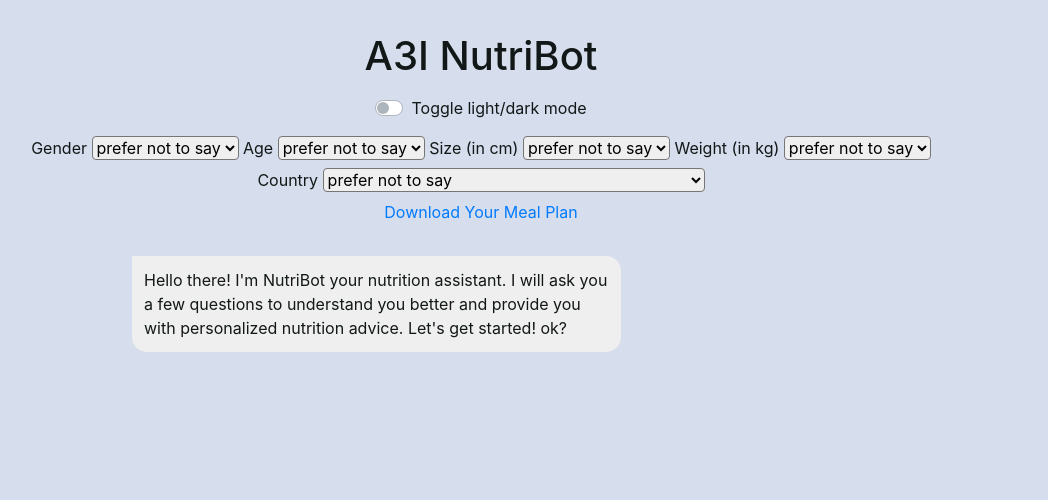
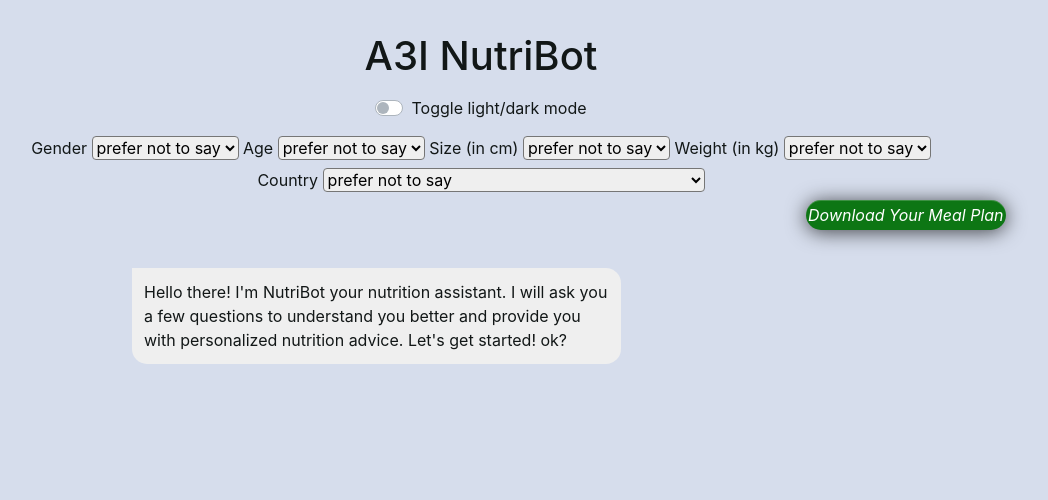
Before and after one commit to A3I-DataScience/NutriBot, a Flask app: page / in a window 1280 px wide. Shown: the top 500 px of the page, without its empty margins (159-1207 px from the left). Run offline with Flask 3, Linux system fonts and the light colour scheme; some libraries are stand-ins or nearby versions.

Commit message:
download button and calories addition

```diff
--- a/static/style.css
+++ b/static/style.css
@@ -257,3 +257,116 @@ body {
 #country-options:hover {
   background-color: #e9e9e9;
 }
+
+.trigger {
+	position: relative;
+  top: 5%;
+  left: 95%;
+	background: #0d7614;
+	display: inline-block;
+	width: 200px;
+	height: 30px;
+	border-radius: 50em;
+	box-shadow: 0 2px 20px rgba(0,0,0,0.7), inset 0 1px 0 rgba(255,255,255,0.2);
+	color: #fff;
+}
+
+.trigger span, em, i {
+	position: absolute;
+	width: 100%;
+	height: 100%;
+	left: 0;
+	/*background: yellow;
+	opacity: .5;*/
+}
+
+.trigger em, i {
+	transition: top 0.3s;
+}
+
+.trigger span {
+	/*
+	uncomment this to see where actually the
+	Download and SVG located on initial state
+	and on hover
+	*/
+	overflow: hidden;
+}
+
+.trigger em {
+	line-height: 30px; /*make the button text vertically center of the button*/
+	top: 0;
+}
+
+.trigger i {
+	top: 100%; /*moving out the SVG to the bottom on page loads*/
+  /*padding-top:2px;*/
+}
+
+.trigger i::before {
+  content: "\f019";
+  font-family: FontAwesome;
+  font-size: 1.5rem;
+  color : #fff;
+}
+
+.trigger:hover em {
+	top: -100%; /* move the Download text to the top*/
+}
+
+.trigger:hover i {
+	top: 0;
+}
+
+/*Tooltip*/
+.trigger::before,
+.trigger::after {
+	position: absolute;
+	opacity: 0; /*hide on page load*/
+	visibility: hidden; /*to stop interaction when user hover on top of the button*/
+	transition: all 0.3s;
+}
+
+.trigger::before {
+	content: "Meal Plan";
+	width: 140px;
+	height: 20px;
+	line-height: 20px; /*to make the text vertically center*/
+	background: #152216;
+	border-radius: 0.25em;
+	bottom: 50px;
+  color: #fff;
+	left: calc(50% - 70px); /*take the left size of the box and pull it left by 70px (half of the box's width) referencing .trigger element as the base*/
+}
+
+/*the triangle below the `File size` box*/
+.trigger::after {
+	content: "";
+	width: 0;
+	height: 0;
+	border: 10px solid transparent;
+	/*
+	each border side is 10px width
+	this makes the square 20px width in total
+	left to center = 10px
+	center to right = 10px
+	*/
+	border-top-color: #0d7614;
+	left: calc(50% - 10px); /*take the left size of the box and pull it left by 10px (half of the box's width) referencing .trigger element as the base*/
+	/*bottom: 70px;*/
+}
+
+.trigger:hover::before,
+.trigger:hover::after {
+	opacity: 1;
+	visibility: visible;
+}
+
+/*pull down effect for the `File size` box when we hover the button*/
+.trigger:hover::before {
+	bottom: 40px;
+}
+
+.trigger:hover::after {
+	bottom: 20px;
+}
--- a/templates/index.html
+++ b/templates/index.html
@@ -683,7 +683,13 @@
 
                     </select>
                     <p>
-                      <a href="{{url_for('download')}}">Download Your Meal Plan</a>
+                      <a class="trigger" href="{{url_for('download')}}">
+                        <span>
+                            <em>Download Your Meal Plan</em>
+                            <i aria-hidden="true"></i>
+                          </span>
+
+                    </a>
                   </p>
                   <script src="https://cdn.jsdelivr.net/npm/bootstrap@5.0.2/dist/js/bootstrap.bundle.min.js" integrity="sha384-MrcW6ZMFYlzcLA8Nl+NtUVF0sA7MsXsP1UyJoMp4YLEuNSfAP+JcXn/tWtIaxVXM" crossorigin="anonymous"></script>
                   </div>
--- a/worker.py
+++ b/worker.py
@@ -184,6 +184,8 @@ def process_document(documents, user_informations):
         + "if someone doesn't answer one of your question, you will re-ask it up to 3 times."
         + "then you will ask them if they have particular allergies, intolerences or food preferences."
         + "After that you will produce a 1 week meal plan in a csv format that is optimised for the user health and "
+        + "the 1 week meal plan should contain the calories of each meal along with amount of nutrients"
+        + "also suggest some exercises to go with the meal plan"
         + "also optimised to maximise the consumption of locally produced food and of seasonal products."
         + "You will then ask the user if their is something you should correct in this plan."
         + "If necessary you will correct this plan and re-submit it to the user."
```
Also changed, not shown: Meal-Plan_2024-11-13 14:34:54.537194.csv (added, +30 -0 lines), Meal-Plan_2024-11-13 16:12:20.291339.csv (added, +23 -0 lines), Meal-Plan_2024-11-13 16:24:09.515668.csv (added, +30 -0 lines), 2 other files.
